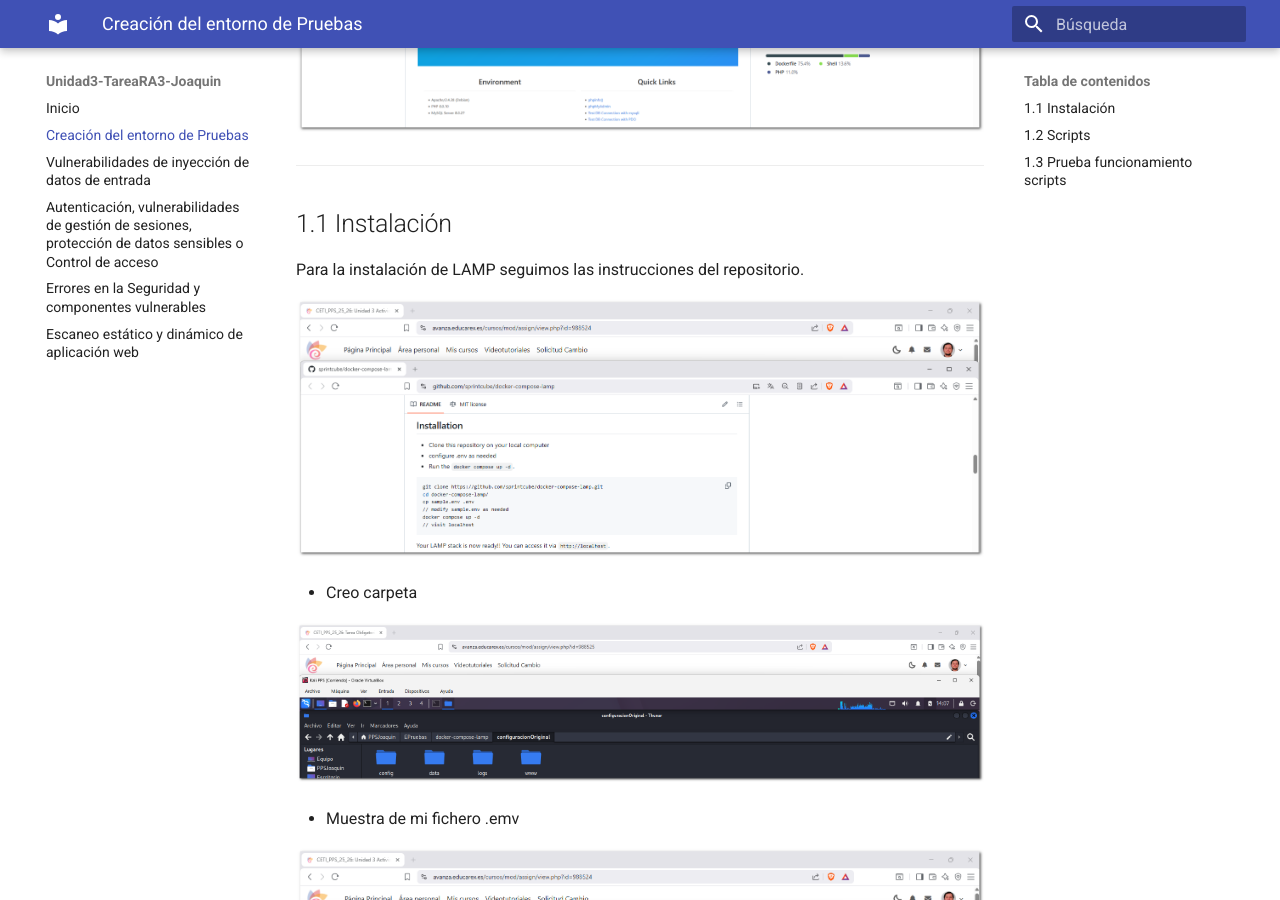
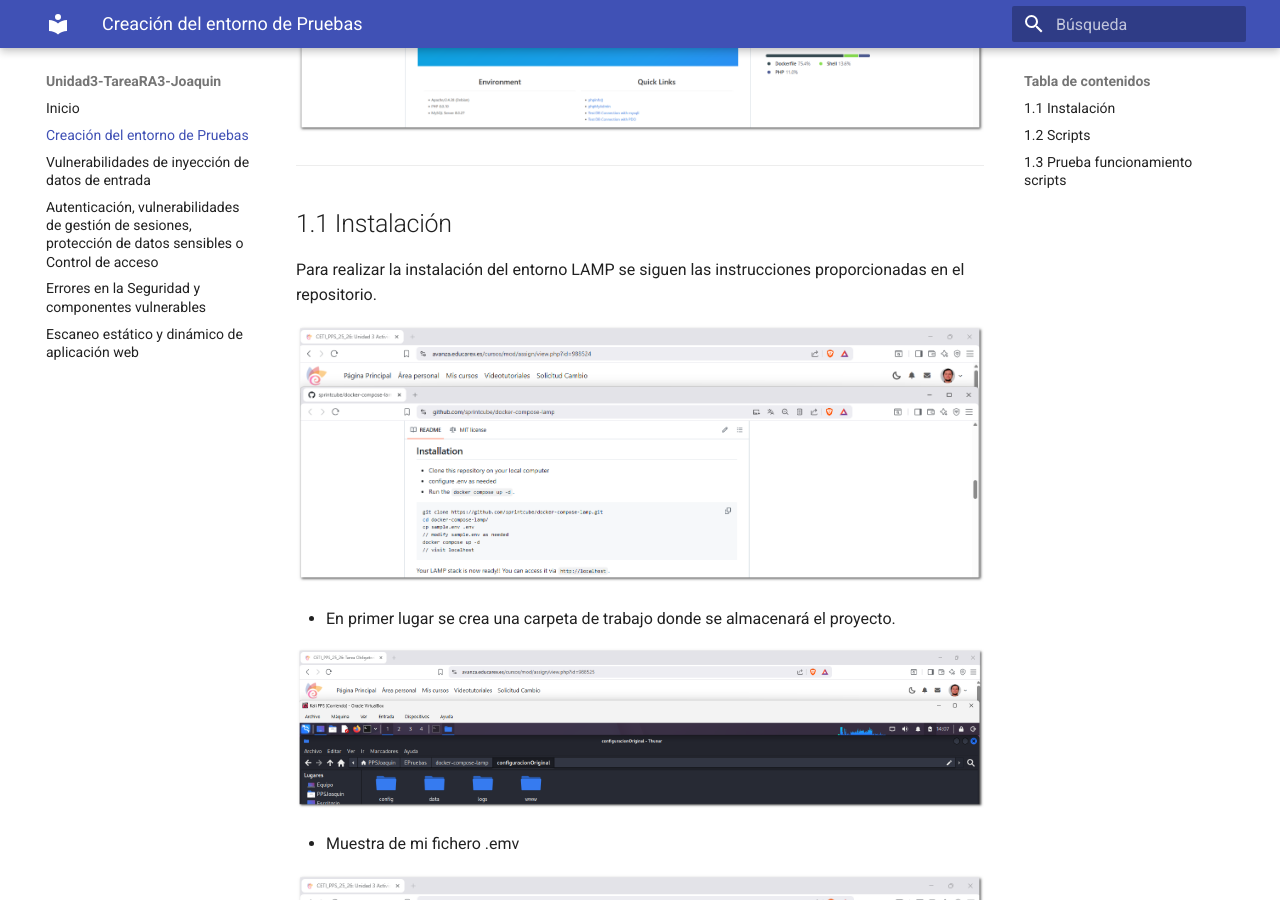
Before and after one commit to JBLeopard/Unidad3-TareaRA3-Joaquin, an MkDocs documentation site: the page built from docs/CreacionEntornoPrueba.md, in a window 1280 px wide and 900 px high, scrolled down 648 px. Built offline with MkDocs 1.6.1 and Material for MkDocs 9.7.7, drawn with Linux system fonts in a browser that asks for light colours.

Commit message:
Update CreacionEntornoPrueba.md

```diff
--- a/docs/CreacionEntornoPrueba.md
+++ b/docs/CreacionEntornoPrueba.md
@@ -12,11 +12,11 @@ Para ello despliego un **escenario multicontenedor** utilizando Docker, que incl
 
 ## 1.1 Instalación
 
-Para la instalación de LAMP seguimos las instrucciones del repositorio.
+Para realizar la instalación del entorno LAMP se siguen las instrucciones proporcionadas en el repositorio.
 
 ![LAMP 2](./images/apartado_uno/lamp2.png)
 
--  Creo carpeta
+-  En primer lugar se crea una carpeta de trabajo donde se almacenará el proyecto.
 
 ![COPIA](./images/apartado_uno/carpeta.png)
 
```
